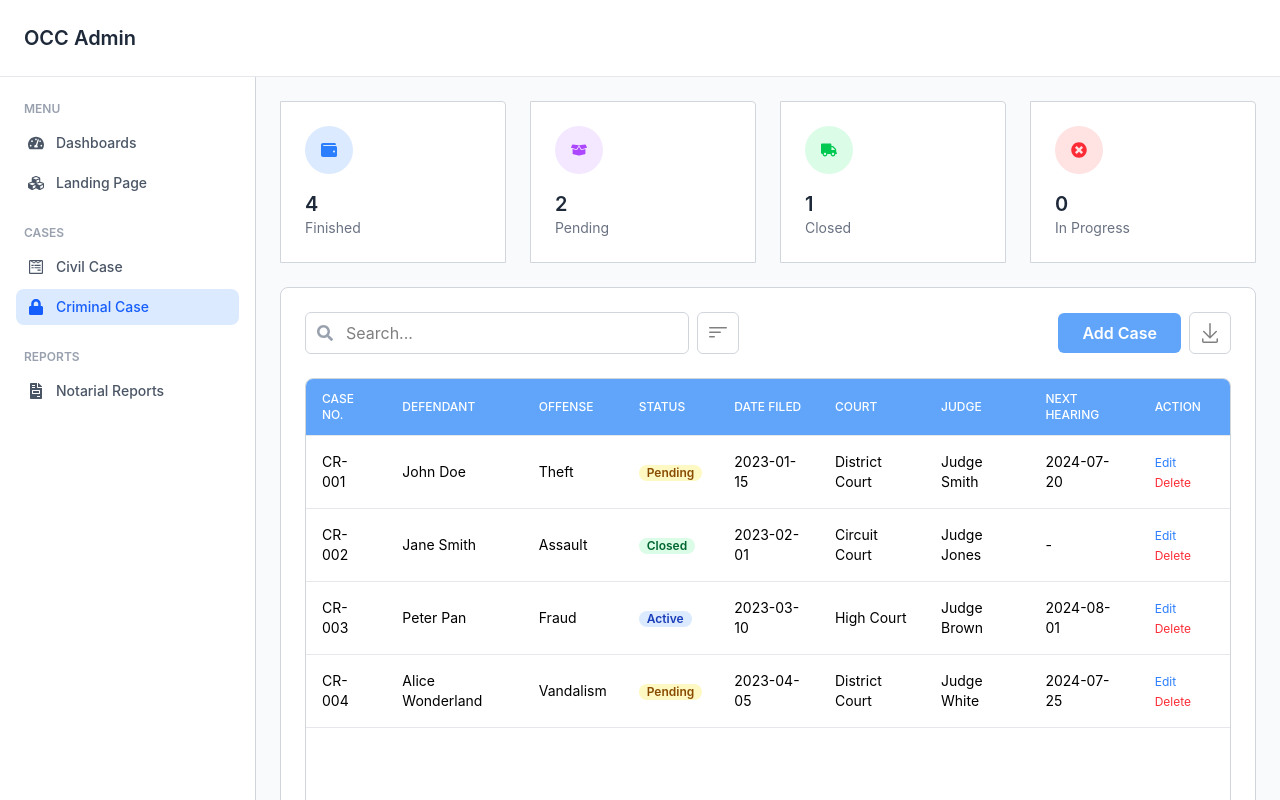
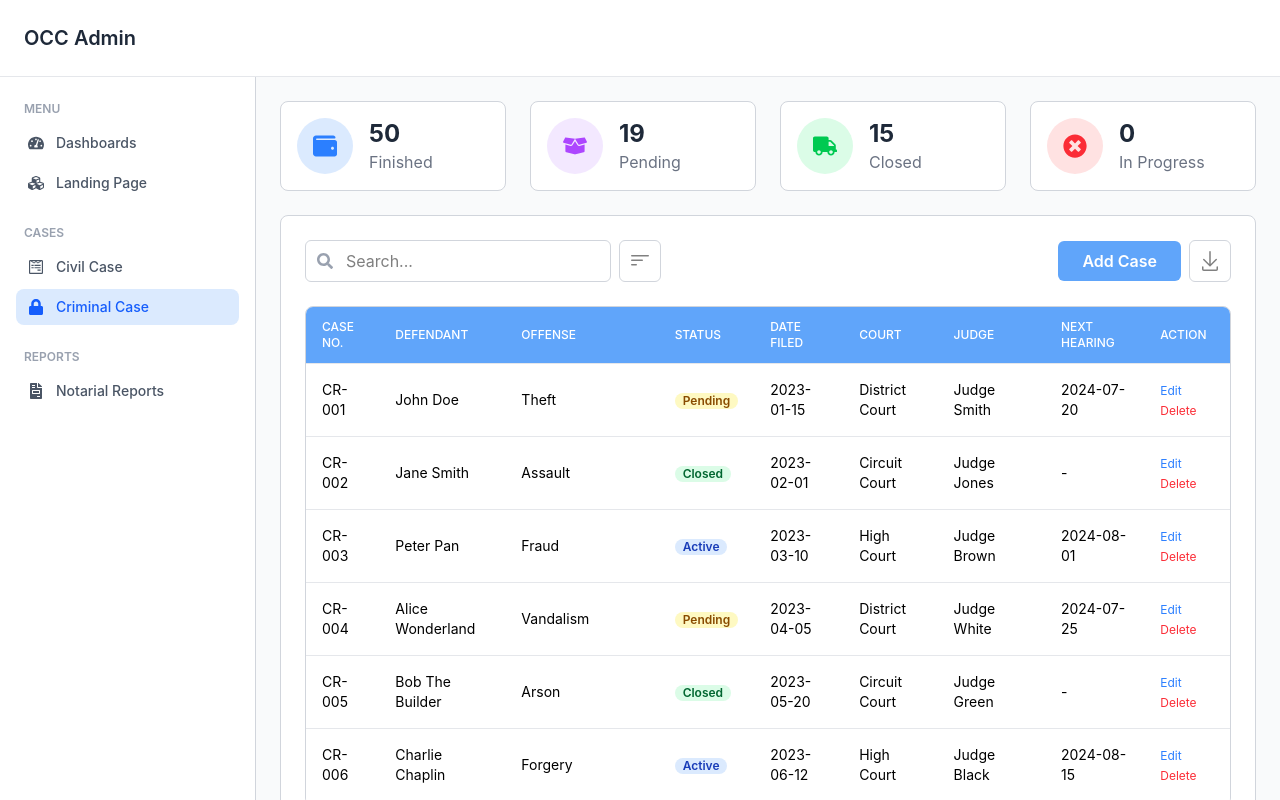
Before and after one commit to Coding-Elysium/occ-system-v1, a React (Vite) app: page /criminalCase in a window 1280 px wide. Built offline with nearby package versions, Linux system fonts and the light colour scheme.

Commit message:
first commit in main

```diff
--- a/package.json
+++ b/package.json
@@ -15,6 +15,7 @@
     "react-dom": "^19.1.0",
     "react-icons": "^5.5.0",
     "react-intersection-observer": "^9.16.0",
+    "react-responsive": "^10.0.1",
     "react-router-dom": "^7.6.3",
     "tailwindcss": "^4.1.11",
     "xlsx": "^0.18.5",
--- a/src/App.jsx
+++ b/src/App.jsx
@@ -1,16 +1,24 @@
 import { Outlet } from "react-router-dom";
 import Header from "./components/Header/Header";
 import LeftNavigation from "./components/LeftNavigation/LeftNavigation";
+import { useMediaQuery } from "react-responsive";
 
 function App() {
+  // Tailwind breakpoints: md = 768px
+  const isMobile = useMediaQuery({ maxWidth: 767 });
+
   return (
     <div className="h-screen flex flex-col">
       <Header />
 
       <div className="flex flex-1 overflow-hidden">
-        <LeftNavigation />
+        {!isMobile && (
+          <aside className="w-64 border-r border-gray-200">
+            <LeftNavigation />
+          </aside>
+        )}
 
-        <main className="flex-1 overflow-y-auto bg-gray-50 p-6">
+        <main className="flex-1 overflow-y-auto bg-gray-50 p-4 sm:p-6">
           <Outlet />
         </main>
       </div>
--- a/src/components/Card/CardHeader.jsx
+++ b/src/components/Card/CardHeader.jsx
@@ -1,9 +1,19 @@
-import React, { useEffect, useState } from 'react';
-import { FaWallet, FaBoxOpen, FaTruck, FaTimesCircle } from 'react-icons/fa';
-import useCriminalCaseStore from '../../store/cirminalCaseStore';
+import React, { useEffect } from "react";
+import { FaWallet, FaBoxOpen, FaTruck, FaTimesCircle } from "react-icons/fa";
+import useCriminalCaseStore from "../../store/cirminalCaseStore";
 
 const CardHeader = () => {
-  const { pending, countPendings, cases, close, countClose, countAllCases, allCases, countInProgress, inProgress} = useCriminalCaseStore();
+  const {
+    pending,
+    countPendings,
+    cases,
+    close,
+    countClose,
+    countAllCases,
+    allCases,
+    countInProgress,
+    inProgress,
+  } = useCriminalCaseStore();
 
   useEffect(() => {
     countPendings();
@@ -14,40 +24,50 @@ const CardHeader = () => {
 
   const stats = [
     {
-      title: 'Finished',
+      title: "Finished",
       value: allCases,
-      icon: <FaWallet className="text-blue-500" />,
-      bg: 'bg-blue-100',
+      icon: <FaWallet className="text-blue-500 text-2xl" />,
+      bg: "bg-blue-100",
     },
     {
-      title: 'Pending',
+      title: "Pending",
       value: pending,
-      icon: <FaBoxOpen className="text-purple-500" />,
-      bg: 'bg-purple-100',
+      icon: <FaBoxOpen className="text-purple-500 text-2xl" />,
+      bg: "bg-purple-100",
     },
     {
-      title: 'Closed',
+      title: "Closed",
       value: close,
-      icon: <FaTruck className="text-green-500" />,
-      bg: 'bg-green-100',
+      icon: <FaTruck className="text-green-500 text-2xl" />,
+      bg: "bg-green-100",
     },
     {
-      title: 'In Progress',
+      title: "In Progress",
       value: inProgress,
-      icon: <FaTimesCircle className="text-red-500" />,
-      bg: 'bg-red-100',
+      icon: <FaTimesCircle className="text-red-500 text-2xl" />,
+      bg: "bg-red-100",
     },
   ];
 
   return (
-    <section className="grid grid-cols-1 sm:grid-cols-2 lg:grid-cols-4 gap-6">
+    <section className="grid grid-cols-1 xs:grid-cols-2 sm:grid-cols-2 md:grid-cols-3 lg:grid-cols-4 gap-4 sm:gap-6 w-full">
       {stats.map((stat, index) => (
-        <div key={index} className="bg-white p-6 rounded-tr-sm border border-gray-300">
-          <div className={`w-12 h-12 flex items-center justify-center rounded-full ${stat.bg} mb-4`}>
+        <div
+          key={index}
+          className="flex items-center bg-white p-4 rounded-lg border border-gray-300 gap-4"
+        >
+          <section
+            className={`${stat.bg} flex items-center justify-center rounded-full w-12 h-12 sm:w-14 sm:h-14`}
+          >
             {stat.icon}
-          </div>
-          <h3 className="text-xl font-semibold text-gray-800">{stat.value}</h3>
-          <p className="text-sm text-gray-500">{stat.title}</p>
+          </section>
+
+          <section>
+            <h3 className="text-xl sm:text-2xl font-bold text-gray-800">
+              {stat.value}
+            </h3>
+            <p className="text-sm sm:text-base text-gray-500">{stat.title}</p>
+          </section>
         </div>
       ))}
     </section>
--- a/src/components/Input/SearchField.jsx
+++ b/src/components/Input/SearchField.jsx
@@ -1,9 +1,9 @@
-import React from 'react'
-import { FaSearch } from 'react-icons/fa'
+import React from "react";
+import { FaSearch } from "react-icons/fa";
 
-const SearchField = ({onchange}) => {
+const SearchField = ({ onchange }) => {
   return (
-    <div className="relative w-96 flex-shrink-0">
+    <div className="relative w-full">
       <span className="absolute inset-y-0 left-3 flex items-center text-gray-400">
         <FaSearch />
       </span>
@@ -14,7 +14,7 @@ const SearchField = ({onchange}) => {
         className=" w-full pl-10 pr-4 py-2 border border-gray-300 rounded-md focus:outline-none focus:ring-2 focus:ring-blue-400"
       />
     </div>
-  )
-}
+  );
+};
 
-export default SearchField
+export default SearchField;
--- a/src/components/Table/CriminalCaseTable.jsx
+++ b/src/components/Table/CriminalCaseTable.jsx
@@ -1,15 +1,18 @@
-import React, { useEffect } from 'react';
-import { useInView } from 'react-intersection-observer';
+import React, { useEffect, useState } from "react";
+import { useInView } from "react-intersection-observer";
 import SearchField from "../../components/Input/SearchField";
-import Button from '../Button/Button';
-import AddCriminalCase from '../Form/AddCriminalCase';
-import IconButton from '../Button/IconButton';
-import { BsFilterLeft } from 'react-icons/bs';
+import Button from "../Button/Button";
+import AddCriminalCase from "../Form/AddCriminalCase";
+import IconButton from "../Button/IconButton";
+import { BsFilterLeft } from "react-icons/bs";
 import { GoDownload } from "react-icons/go";
-import useCriminalCaseStore from '../../store/cirminalCaseStore';
+import useCriminalCaseStore from "../../store/cirminalCaseStore";
+import { useMediaQuery } from "react-responsive";
 
 const CriminalCaseTable = () => {
   const [addCase, setAddCase] = React.useState(false);
+  const [searchTerm, setSearchTermLocal] = useState("");
+
   const {
     cases,
     fetchMoreCases,
@@ -20,63 +23,86 @@ const CriminalCaseTable = () => {
     hasMore,
   } = useCriminalCaseStore();
 
-  const { ref, inView } = useInView({
-    threshold: 1.0,
-    });
+  const { ref, inView } = useInView({ threshold: 1.0 });
 
+  const isMobile = useMediaQuery({ maxWidth: 767 });
+
+  // Initial load
   useEffect(() => {
     resetCases();
     fetchMoreCases();
-    }, [resetCases, fetchMoreCases]);
+  }, []);
 
+  // Infinite scroll
   useEffect(() => {
     if (inView && !loading && hasMore) {
       fetchMoreCases();
     }
-    }, [inView, loading, hasMore, fetchMoreCases]);
+  }, [inView, loading, hasMore]);
+
+  // 🔍 Trigger new search
+  useEffect(() => {
+    setSearchTerm(searchTerm);
+    fetchMoreCases();
+  }, [searchTerm]);
 
   return (
     <div>
-        <div className="mx-auto bg-white rounded-lg p-6 border border-gray-300">
-          <div className="mb-6 flex items-center justify-between">
-            <section className='flex items-center gap-2'>
-              <SearchField onchange={(e) => setSearchTerm(e.target.value)} />
+      <div className="mx-auto bg-white rounded-lg p-4 sm:p-6 border border-gray-300">
+        <div className="mb-4 sm:mb-6 flex flex-col sm:flex-row gap-4 sm:items-center sm:justify-between">
+          <section className="flex sm:flex-row gap-2 sm:items-center">
+            <SearchField
+              value={searchTerm}
+              onchange={(e) => setSearchTermLocal(e.target.value)}
+            />
             <IconButton Icon={BsFilterLeft} />
           </section>
-            <section className='flex items-center gap-2'>
-              <Button buttonText='Add Case' onClick={() => setAddCase(true)} />
+          <section className="flex sm:flex-row gap-2 sm:items-center">
+            <Button buttonText="Add Case" onClick={() => setAddCase(true)} />
             <IconButton Icon={GoDownload} onClick={downloadCriminalCase} />
           </section>
         </div>
 
-          <div
-            className="overflow-x-auto rounded-lg border border-gray-300 h-[500px] overflow-y-auto"
-          >
+        <div className="overflow-x-auto rounded-lg border border-gray-300 h-[500px] overflow-y-auto">
           <table className="min-w-full divide-y divide-gray-200">
             <thead className="bg-primary-color text-white sticky top-0 z-10">
               <tr>
                 {[
-                    "Case No.", "Defendant", "Offense", "Status",
-                    "Date Filed", "Court", "Judge", "Next Hearing", "Action"
+                  "Case No.",
+                  "Defendant",
+                  "Offense",
+                  "Status",
+                  "Date Filed",
+                  "Court",
+                  "Judge",
+                  "Next Hearing",
+                  "Action",
                 ].map((heading, idx) => (
-                    <th key={idx} className="px-4 py-3 text-xs font-medium uppercase text-left">
+                  <th
+                    key={idx}
+                    className="px-4 py-3 text-xs font-medium uppercase text-left"
+                  >
                     {heading}
                   </th>
                 ))}
               </tr>
             </thead>
-              <tbody className="bg-white divide-y divide-gray-200 ">
+            <tbody className="bg-white divide-y divide-gray-200">
               {cases.map((caseItem, index) => (
                 <tr key={index}>
                   <td className="px-4 py-4 text-sm">{caseItem.caseNumber}</td>
                   <td className="px-4 py-4 text-sm">{caseItem.defendant}</td>
                   <td className="px-4 py-4 text-sm">{caseItem.offense}</td>
                   <td className="px-4 py-4 text-sm">
-                      <span className={`px-2 inline-flex text-xs font-semibold rounded-full ${
-                        caseItem.status === 'Pending' ? 'bg-yellow-100 text-yellow-800'
-                        : caseItem.status === 'Closed' ? 'bg-green-100 text-green-800'
-                        : 'bg-blue-100 text-blue-800'
-                      }`}>
+                    <span
+                      className={`px-2 inline-flex text-xs font-semibold rounded-full ${
+                        caseItem.status === "Pending"
+                          ? "bg-yellow-100 text-yellow-800"
+                          : caseItem.status === "Closed"
+                          ? "bg-green-100 text-green-800"
+                          : "bg-blue-100 text-blue-800"
+                      }`}
+                    >
                       {caseItem.status}
                     </span>
                   </td>
@@ -85,14 +111,23 @@ const CriminalCaseTable = () => {
                   <td className="px-4 py-4 text-sm">{caseItem.judge}</td>
                   <td className="px-4 py-4 text-sm">{caseItem.nextHearing}</td>
                   <td className="px-4 py-4 text-sm">
-                      <button className="text-blue-500 text-xs mr-2 hover:underline">Edit</button>
-                      <button className="text-red-500 text-xs hover:underline">Delete</button>
+                    <button className="text-blue-500 text-xs mr-2 hover:underline">
+                      Edit
+                    </button>
+                    <button className="text-red-500 text-xs hover:underline">
+                      Delete
+                    </button>
                   </td>
                 </tr>
               ))}
               {loading && (
                 <tr>
-                    <td colSpan="9" className="px-4 py-4 text-center text-gray-400">Loading more...</td>
+                  <td
+                    colSpan="9"
+                    className="px-4 py-4 text-center text-gray-400"
+                  >
+                    Loading more...
+                  </td>
                 </tr>
               )}
               <tr ref={ref}>
@@ -104,8 +139,10 @@ const CriminalCaseTable = () => {
       </div>
 
       {addCase && (
-          <section className='fixed inset-0 flex items-center justify-center z-50'>
+        <section className="fixed inset-0 z-50 flex items-center justify-center bg-black bg-opacity-50 p-4">
+          <div className="w-full max-w-xl bg-white rounded-lg shadow-lg">
             <AddCriminalCase onClose={() => setAddCase(false)} />
+          </div>
         </section>
       )}
     </div>
--- a/src/store/cirminalCaseStore.jsx
+++ b/src/store/cirminalCaseStore.jsx
@@ -1,26 +1,226 @@
-import { create } from 'zustand';
-import * as XLSX from 'xlsx';
+import { create } from "zustand";
+import * as XLSX from "xlsx";
 const allStaticCases = [
-  { id: '1', caseNumber: 'CR-001', defendant: 'John Doe', offense: 'Theft', status: 'Pending', dateFiled: '2023-01-15', court: 'District Court', judge: 'Judge Smith', nextHearing: '2024-07-20' },
-  { id: '2', caseNumber: 'CR-002', defendant: 'Jane Smith', offense: 'Assault', status: 'Closed', dateFiled: '2023-02-01', court: 'Circuit Court', judge: 'Judge Jones', nextHearing: '-' },
-  { id: '3', caseNumber: 'CR-003', defendant: 'Peter Pan', offense: 'Fraud', status: 'Active', dateFiled: '2023-03-10', court: 'High Court', judge: 'Judge Brown', nextHearing: '2024-08-01' },
-  { id: '4', caseNumber: 'CR-004', defendant: 'Alice Wonderland', offense: 'Vandalism', status: 'Pending', dateFiled: '2023-04-05', court: 'District Court', judge: 'Judge White', nextHearing: '2024-07-25' },
-  // { id: '5', caseNumber: 'CR-005', defendant: 'Bob The Builder', offense: 'Arson', status: 'Closed', dateFiled: '2023-05-20', court: 'Circuit Court', judge: 'Judge Green', nextHearing: '-' },
-  // { id: '6', caseNumber: 'CR-006', defendant: 'Charlie Chaplin', offense: 'Forgery', status: 'Active', dateFiled: '2023-06-12', court: 'High Court', judge: 'Judge Black', nextHearing: '2024-08-15' },
-  // { id: '7', caseNumber: 'CR-007', defendant: 'Diana Prince', offense: 'Embezzlement', status: 'Pending', dateFiled: '2023-07-01', court: 'District Court', judge: 'Judge Red', nextHearing: '2024-07-30' },
-  // { id: '8', caseNumber: 'CR-008', defendant: 'Bruce Wayne', offense: 'Tax Evasion', status: 'Closed', dateFiled: '2023-08-18', court: 'Circuit Court', judge: 'Judge Blue', nextHearing: '-' },
-  // { id: '9', caseNumber: 'CR-009', defendant: 'Clark Kent', offense: 'Cybercrime', status: 'Active', dateFiled: '2023-09-25', court: 'High Court', judge: 'Judge Yellow', nextHearing: '2024-08-20' },
-  // { id: '10', caseNumber: 'CR-010', defendant: 'Lois Lane', offense: 'Perjury', status: 'Pending', dateFiled: '2023-10-03', court: 'District Court', judge: 'Judge Purple', nextHearing: '2024-08-05' },
-  // { id: '11', caseNumber: 'CR-011', defendant: 'Lex Luthor', offense: 'Conspiracy', status: 'Active', dateFiled: '2023-11-11', court: 'Circuit Court', judge: 'Judge Orange', nextHearing: '2024-08-25' },
-  // { id: '12', caseNumber: 'CR-012', defendant: 'Barry Allen', offense: 'Speeding', status: 'Closed', dateFiled: '2023-12-01', court: 'District Court', judge: 'Judge Indigo', nextHearing: '-' },
-  // { id: '13', caseNumber: 'CR-013', defendant: 'Oliver Queen', offense: 'Vigilantism', status: 'Pending', dateFiled: '2024-01-05', court: 'High Court', judge: 'Judge Magenta', nextHearing: '2024-08-10' },
-  // { id: '14', caseNumber: 'CR-014', defendant: 'Hal Jordan', offense: 'Reckless Endangerment', status: 'Active', dateFiled: '2024-02-14', court: 'Circuit Court', judge: 'Judge Cyan', nextHearing: '2024-08-30' },
-  // { id: '15', caseNumber: 'CR-015', defendant: 'Arthur Curry', offense: 'Illegal Fishing', status: 'Closed', dateFiled: '2024-03-22', court: 'District Court', judge: 'Judge Lime', nextHearing: '-' },
-  // { id: '16', caseNumber: 'CR-016', defendant: 'Victor Stone', offense: 'Hacking', status: 'Pending', dateFiled: '2024-04-01', court: 'High Court', judge: 'Judge Teal', nextHearing: '2024-08-12' },
-  // { id: '17', caseNumber: 'CR-017', defendant: 'Shazam', offense: 'Public Nuisance', status: 'Active', dateFiled: '2024-05-09', court: 'Circuit Court', judge: 'Judge Olive', nextHearing: '2024-09-05' },
-  // { id: '18', caseNumber: 'CR-018', defendant: 'Billy Batson', offense: 'Minor Offense', status: 'Closed', dateFiled: '2024-06-16', court: 'District Court', judge: 'Judge Maroon', nextHearing: '-' },
-  // { id: '19', caseNumber: 'CR-019', defendant: 'Harley Quinn', offense: 'Disorderly Conduct', status: 'Pending', dateFiled: '2024-06-20', court: 'High Court', judge: 'Judge Navy', nextHearing: '2024-08-18' },
-  // { id: '20', caseNumber: 'CR-020', defendant: 'Poison Ivy', offense: 'Environmental Damage', status: 'Active', dateFiled: '2024-06-25', court: 'Circuit Court', judge: 'Judge Gold', nextHearing: '2024-09-10' },
+  {
+    id: "1",
+    caseNumber: "CR-001",
+    defendant: "John Doe",
+    offense: "Theft",
+    status: "Pending",
+    dateFiled: "2023-01-15",
+    court: "District Court",
+    judge: "Judge Smith",
+    nextHearing: "2024-07-20",
+  },
+  {
+    id: "2",
+    caseNumber: "CR-002",
+    defendant: "Jane Smith",
+    offense: "Assault",
+    status: "Closed",
+    dateFiled: "2023-02-01",
+    court: "Circuit Court",
+    judge: "Judge Jones",
+    nextHearing: "-",
+  },
+  {
+    id: "3",
+    caseNumber: "CR-003",
+    defendant: "Peter Pan",
+    offense: "Fraud",
+    status: "Active",
+    dateFiled: "2023-03-10",
+    court: "High Court",
+    judge: "Judge Brown",
+    nextHearing: "2024-08-01",
+  },
+  {
+    id: "4",
+    caseNumber: "CR-004",
+    defendant: "Alice Wonderland",
+    offense: "Vandalism",
+    status: "Pending",
+    dateFiled: "2023-04-05",
+    court: "District Court",
+    judge: "Judge White",
+    nextHearing: "2024-07-25",
+  },
+  {
+    id: "5",
+    caseNumber: "CR-005",
+    defendant: "Bob The Builder",
+    offense: "Arson",
+    status: "Closed",
+    dateFiled: "2023-05-20",
+    court: "Circuit Court",
+    judge: "Judge Green",
+    nextHearing: "-",
+  },
+  {
+    id: "6",
+    caseNumber: "CR-006",
+    defendant: "Charlie Chaplin",
+    offense: "Forgery",
+    status: "Active",
+    dateFiled: "2023-06-12",
+    court: "High Court",
+    judge: "Judge Black",
+    nextHearing: "2024-08-15",
+  },
+  {
+    id: "7",
+    caseNumber: "CR-007",
+    defendant: "Diana Prince",
+    offense: "Embezzlement",
+    status: "Pending",
+    dateFiled: "2023-07-01",
+    court: "District Court",
+    judge: "Judge Red",
+    nextHearing: "2024-07-30",
+  },
+  {
+    id: "8",
+    caseNumber: "CR-008",
+    defendant: "Bruce Wayne",
+    offense: "Tax Evasion",
+    status: "Closed",
+    dateFiled: "2023-08-18",
+    court: "Circuit Court",
+    judge: "Judge Blue",
+    nextHearing: "-",
+  },
+  {
+    id: "9",
+    caseNumber: "CR-009",
+    defendant: "Clark Kent",
+    offense: "Cybercrime",
+    status: "Active",
+    dateFiled: "2023-09-25",
+    court: "High Court",
+    judge: "Judge Yellow",
+    nextHearing: "2024-08-20",
+  },
+  {
+    id: "10",
+    caseNumber: "CR-010",
+    defendant: "Lois Lane",
+    offense: "Perjury",
+    status: "Pending",
+    dateFiled: "2023-10-03",
+    court: "District Court",
+    judge: "Judge Purple",
+    nextHearing: "2024-08-05",
+  },
+  {
+    id: "11",
+    caseNumber: "CR-011",
+    defendant: "Lex Luthor",
+    offense: "Conspiracy",
+    status: "Active",
+    dateFiled: "2023-11-11",
+    court: "Circuit Court",
+    judge: "Judge Orange",
+    nextHearing: "2024-08-25",
+  },
+  {
+    id: "12",
+    caseNumber: "CR-012",
+    defendant: "Barry Allen",
+    offense: "Speeding",
+    status: "Closed",
+    dateFiled: "2023-12-01",
+    court: "District Court",
+    judge: "Judge Indigo",
+    nextHearing: "-",
+  },
+  {
+    id: "13",
+    caseNumber: "CR-013",
+    defendant: "Oliver Queen",
+    offense: "Vigilantism",
+    status: "Pending",
+    dateFiled: "2024-01-05",
+    court: "High Court",
+    judge: "Judge Magenta",
+    nextHearing: "2024-08-10",
+  },
+  {
+    id: "14",
+    caseNumber: "CR-014",
+    defendant: "Hal Jordan",
+    offense: "Reckless Endangerment",
+    status: "Active",
+    dateFiled: "2024-02-14",
+    court: "Circuit Court",
+    judge: "Judge Cyan",
+    nextHearing: "2024-08-30",
+  },
+  {
+    id: "15",
+    caseNumber: "CR-015",
+    defendant: "Arthur Curry",
+    offense: "Illegal Fishing",
+    status: "Closed",
+    dateFiled: "2024-03-22",
+    court: "District Court",
+    judge: "Judge Lime",
+    nextHearing: "-",
+  },
+  {
+    id: "16",
+    caseNumber: "CR-016",
+    defendant: "Victor Stone",
+    offense: "Hacking",
+    status: "Pending",
+    dateFiled: "2024-04-01",
+    court: "High Court",
+    judge: "Judge Teal",
+    nextHearing: "2024-08-12",
+  },
+  {
+    id: "17",
+    caseNumber: "CR-017",
+    defendant: "Shazam",
+    offense: "Public Nuisance",
+    status: "Active",
+    dateFiled: "2024-05-09",
+    court: "Circuit Court",
+    judge: "Judge Olive",
+    nextHearing: "2024-09-05",
+  },
+  {
+    id: "18",
+    caseNumber: "CR-018",
+    defendant: "Billy Batson",
+    offense: "Minor Offense",
+    status: "Closed",
+    dateFiled: "2024-06-16",
+    court: "District Court",
+    judge: "Judge Maroon",
+    nextHearing: "-",
+  },
+  {
+    id: "19",
+    caseNumber: "CR-019",
+    defendant: "Harley Quinn",
+    offense: "Disorderly Conduct",
+    status: "Pending",
+    dateFiled: "2024-06-20",
+    court: "High Court",
+    judge: "Judge Navy",
+    nextHearing: "2024-08-18",
+  },
+  {
+    id: "20",
+    caseNumber: "CR-020",
+    defendant: "Poison Ivy",
+    offense: "Environmental Damage",
+    status: "Active",
+    dateFiled: "2024-06-25",
+    court: "Circuit Court",
+    judge: "Judge Gold",
+    nextHearing: "2024-09-10",
+  },
 ];
 
 const PAGE_SIZE = 10;
@@ -34,7 +234,7 @@ const useCriminalCaseStore = create((set, get) => ({
   inProgress: 0,
   hasMore: true,
   loading: false,
-  searchTerm: '',
+  searchTerm: "",
 
   countPendings: () => {
     const { cases } = get();
@@ -43,7 +243,7 @@ const useCriminalCaseStore = create((set, get) => ({
     return count;
   },
 
-   countClose: () => {
+  countClose: () => {
     const { cases } = get();
     const count = cases.filter((item) => item.status === "Closed").length;
     set({ close: count });
@@ -81,7 +281,7 @@ const useCriminalCaseStore = create((set, get) => ({
       const nextSlice = filtered.slice(start, end);
 
       set((state) => ({
-        cases: [...nextSlice],
+        cases: [...state.cases, ...nextSlice],
         page: state.page + 1,
         hasMore: end < filtered.length,
         loading: false,
@@ -99,7 +299,13 @@ const useCriminalCaseStore = create((set, get) => ({
   },
 
   setSearchTerm: (term) => {
-    set({ searchTerm: term, page: 1, cases: [], hasMore: true, loading: false });
+    set({
+      searchTerm: term,
+      page: 1,
+      cases: [],
+      hasMore: true,
+      loading: false,
+    });
   },
 
   setCases: (newCases) => set({ cases: newCases }),
@@ -114,9 +320,9 @@ const useCriminalCaseStore = create((set, get) => ({
         "Date Filed",
         "Court",
         "Judge",
-        "Next Hearing"
+        "Next Hearing",
       ],
-      ...cases.map(caseItem => [
+      ...cases.map((caseItem) => [
         caseItem.caseNumber,
         caseItem.defendant,
         caseItem.offense,
@@ -124,30 +330,34 @@ const useCriminalCaseStore = create((set, get) => ({
         caseItem.dateFiled,
         caseItem.court,
         caseItem.judge,
-        caseItem.nextHearing
-      ])
+        caseItem.nextHearing,
+      ]),
     ];
 
     const worksheet = XLSX.utils.aoa_to_sheet(sheetData);
 
     const maxColWidths = sheetData[0].map((_, colIdx) =>
-      Math.max(...sheetData.map(row => (row[colIdx] ? row[colIdx].toString().length : 10)))
+      Math.max(
+        ...sheetData.map((row) =>
+          row[colIdx] ? row[colIdx].toString().length : 10
+        )
+      )
     );
 
-    worksheet["!cols"] = maxColWidths.map(w => ({ wch: w + 5 }));
+    worksheet["!cols"] = maxColWidths.map((w) => ({ wch: w + 5 }));
     worksheet["!freeze"] = { xSplit: 0, ySplit: 1 };
 
-    Object.keys(worksheet).forEach(cell => {
+    Object.keys(worksheet).forEach((cell) => {
       if (!cell.startsWith("!")) {
         const cellRef = XLSX.utils.decode_cell(cell);
         if (cellRef.r === 0) {
           worksheet[cell].s = {
             font: { bold: true },
-            alignment: { vertical: "center", horizontal: "center" }
+            alignment: { vertical: "center", horizontal: "center" },
           };
         } else {
           worksheet[cell].s = {
-            alignment: { vertical: "center", horizontal: "left" }
+            alignment: { vertical: "center", horizontal: "left" },
           };
         }
       }
@@ -157,16 +367,14 @@ const useCriminalCaseStore = create((set, get) => ({
     XLSX.utils.book_append_sheet(workbook, worksheet, "Criminal Cases");
 
     XLSX.writeFile(workbook, "criminal_cases.xlsx", {
-      cellStyles: true
+      cellStyles: true,
     });
-  }
+  },
 }));
 
 export default useCriminalCaseStore;
 
-
 // GET /api/cases?page=1&limit=10&search=theft
-
 
 // import { create } from 'zustand';
 // import * as XLSX from 'xlsx';
```
Also changed, not shown: src/components/Button/Button.jsx (+10 -12 lines), src/components/DashboardHeader/DashboardHeader.jsx (+6 -6 lines), src/components/Form/AddCriminalCase.jsx (+29 -26 lines), src/page/CriminalCase.jsx (+9 -9 lines), 1 other file (tests, documents, lock files or other folders). Lines whose indentation alone changed are shown as unchanged.
